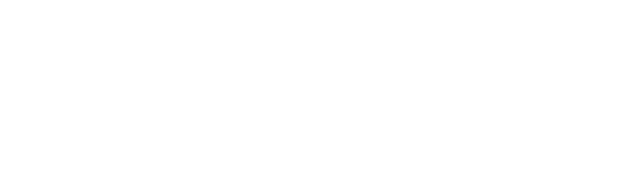
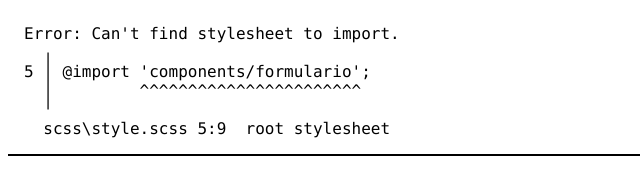
Before and after one commit to EmilianoFRodriguez/Proyecto-Final-JS-47665-EMILIANO-f-rodriguez, a website: page pages/level1.html in a window 1280 px wide. Shown: the whole page, without its empty margins (0-640 px from the left). Drawn offline with Linux system fonts and the light colour scheme.

Commit message:
tercer entrega

```diff
--- a/css/style.css
+++ b/css/style.css
@@ -1,4 +1,17 @@
-*{
-    margin: 0;
-    padding: 0;
+/* Error: Can't find stylesheet to import.
+ *   ,
+ * 5 | @import 'components/formulario';
+ *   |         ^^^^^^^^^^^^^^^^^^^^^^^
+ *   '
+ *   scss\style.scss 5:9  root stylesheet */
+
+body::before {
+  font-family: "Source Code Pro", "SF Mono", Monaco, Inconsolata, "Fira Mono",
+      "Droid Sans Mono", monospace, monospace;
+  white-space: pre;
+  display: block;
+  padding: 1em;
+  margin-bottom: 1em;
+  border-bottom: 2px solid black;
+  content: "Error: Can't find stylesheet to import.\a   \2577 \a 5 \2502  @import 'components/formulario';\d\a   \2502          ^^^^^^^^^^^^^^^^^^^^^^^\a   \2575 \a   scss\\style.scss 5:9  root stylesheet";
 }
```
